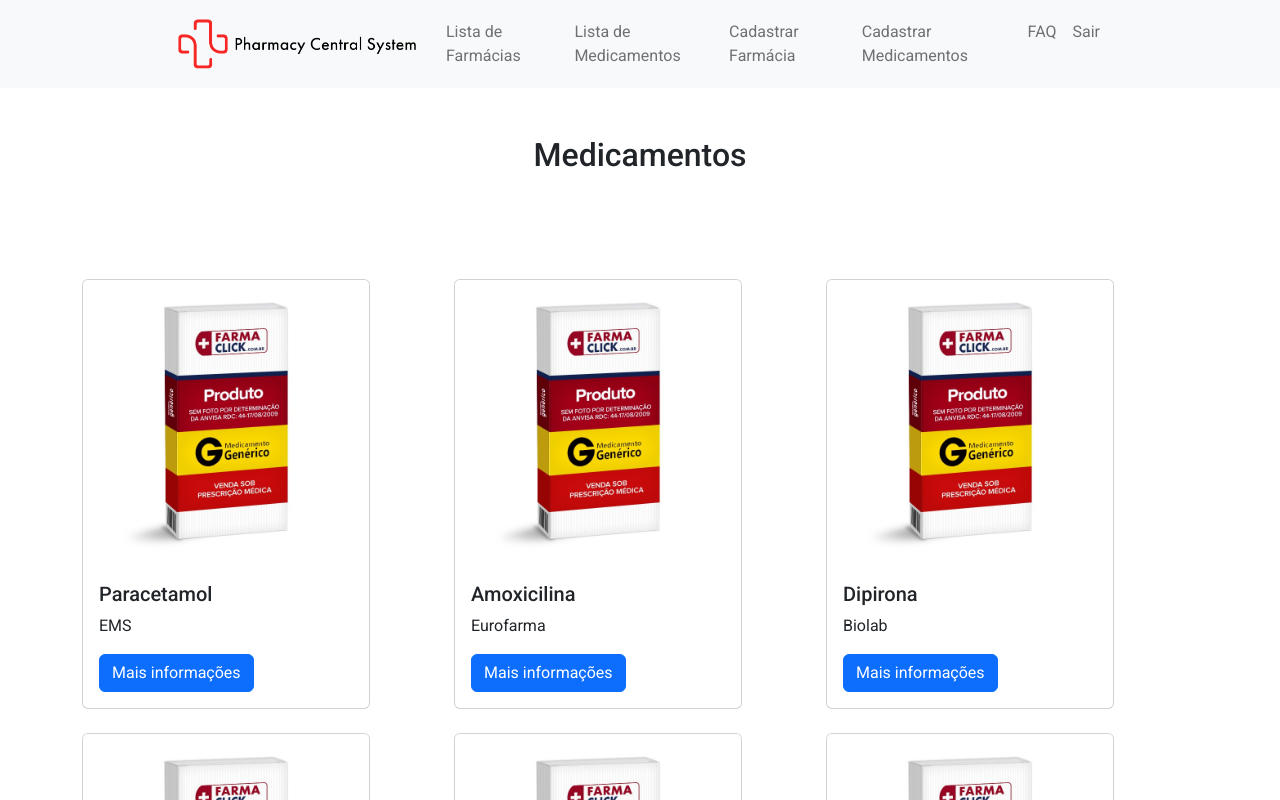
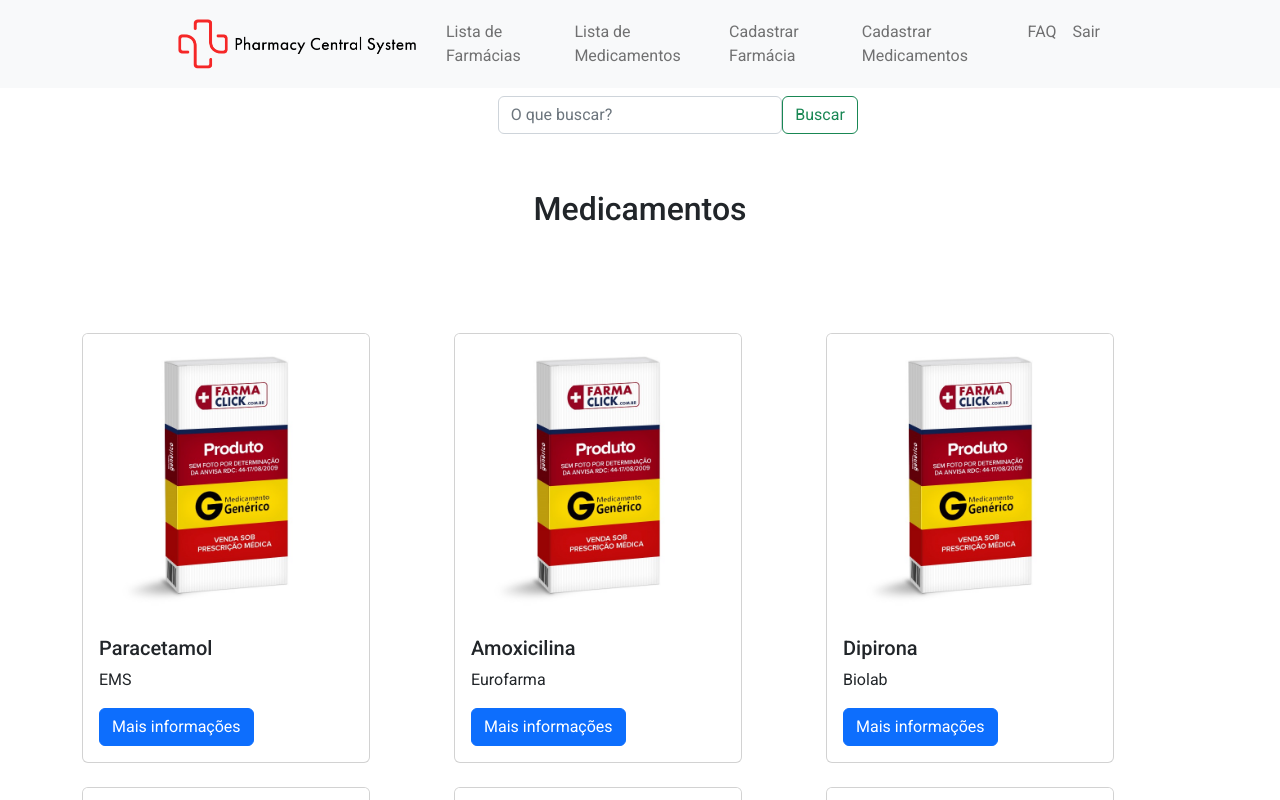
Before and after one commit to ThiagoThe/pharmacyCentralSystem, a React (Vite) app: page /lista-medicamentos in a window 1280 px wide. Shown: the top 800 px of the page. Built offline with nearby package versions, Linux system fonts and the light colour scheme; data requests are answered from the project's data file.

Commit message:
feat: funções e barra de busca adicionados

```diff
--- a/src/components/Grids/MedGrid.jsx
+++ b/src/components/Grids/MedGrid.jsx
@@ -2,24 +2,30 @@ import { useMed } from "../../contexts/medContext";
 import { CardMed } from "../Card/CardMed";
 import { Col, Row, Container } from "react-bootstrap";
 
-export const MedGrid = ({ medicamento }) => {
+export const MedGrid = ({ resultado }) => {
   const context = useMed();
 
   return (
+    <>
       <Row xs={1} md={3} className="g-4">
-      {context.medicamentos.length ? (
+        {resultado === "" ? (
+          context.medicamentos.length ? (
             context.medicamentos.map((medicamento) => (
-          <Col key={medicamento.nome}>
+              <Col key={medicamento.id}>
                 <CardMed medicamento={medicamento} />
               </Col>
             ))
           ) : (
-        <Container>
-          <Row className="m-5  text-center">
             <h3>Não há medicamentos cadastrados</h3>
-          </Row>
-        </Container>
+          )
+        ) : (
+          resultado.map((medicamento) => (
+            <Col key={medicamento.id}>
+              <CardMed medicamento={medicamento} />
+            </Col>
+          ))
         )}
       </Row>
+    </>
   );
 };
--- a/src/components/Map/Map.jsx
+++ b/src/components/Map/Map.jsx
@@ -7,7 +7,7 @@ import { PopFarm } from "./PopFarm";
 import L from "leaflet";
 import iconGPS from "../../.././img/iconGPS.png";
 
-export const Map = () => {
+export const Map = ({ farmacias }) => {
   const geo = useFarm();
 
   const iconPerson = new L.Icon({
@@ -22,7 +22,24 @@ export const Map = () => {
         url="https://{s}.tile.openstreetmap.org/{z}/{x}/{y}.png"
       />
       <MarkerClusterGroup>
-        {geo.farmacias.map((farmacia) => (
+        {farmacias.length === 0
+          ? geo.farmacias.map((farmacia) => (
+              <Marker
+                position={
+                  new L.LatLng(
+                    farmacia.endereco.latitude,
+                    farmacia.endereco.longitude
+                  )
+                }
+                icon={iconPerson}
+                key={farmacia.id}
+              >
+                <Popup>
+                  <PopFarm farmacia={farmacia} />
+                </Popup>
+              </Marker>
+            ))
+          : farmacias.map((farmacia) => (
               <Marker
                 position={
                   new L.LatLng(
--- /dev/null
+++ b/src/components/Search/NavSearch.jsx
@@ -0,0 +1,40 @@
+import React from "react";
+import { Button, Container, Navbar, Form } from "react-bootstrap";
+
+function NavSearch({
+  buscar,
+  setBuscar,
+  buscarFarmacia,
+  buscarMedicamento,
+  tipoBusca,
+}) {
+  const handleSearch = () => {
+    if (tipoBusca === "farmacia") {
+      buscarFarmacia();
+    } else if (tipoBusca === "medicamento") {
+      buscarMedicamento();
+    }
+  };
+
+  return (
+    <Navbar bg="white" expand="ms">
+      <Container>
+        <Form className="d-flex mx-auto " onSubmit={(e) => e.preventDefault()}>
+          <Form.Control
+            type="search"
+            placeholder="O que buscar?"
+            className="form-control col-lg-8 col-12"
+            aria-label="Search"
+            value={buscar}
+            onChange={(evento) => setBuscar(evento.target.value)}
+          />
+          <Button variant="outline-success" onClick={handleSearch}>
+            Buscar
+          </Button>
+        </Form>
+      </Container>
+    </Navbar>
+  );
+}
+
+export default NavSearch;
--- a/src/pages/CadastroMed.jsx
+++ b/src/pages/CadastroMed.jsx
@@ -133,7 +133,7 @@ function CadastroMed() {
           </Row>
 
           <Button variant="primary" type="submit">
-            Adicionar Medicamento
+            Cadastrar Medicamento
           </Button>
         </Form>
       </Container>
--- a/src/pages/ListaFarm.jsx
+++ b/src/pages/ListaFarm.jsx
@@ -1,23 +1,39 @@
-import React from "react";
+import React, { useState } from "react";
 import { useFarm } from "../contexts/farmContext";
 import { Header } from "../components/Header/Header";
 import { Container, Row } from "react-bootstrap";
 import { Map } from "../components/Map/Map";
 import Footer from "../components/Footer/Footer";
+import NavSearch from "../components/Search/NavSearch";
 
 function ListaFarm() {
   const context = useFarm();
 
+  const [buscar, setBuscar] = useState([]);
+  const [farmaciaBuscada, setFarmaciaBuscada] = useState([]);
+
+  function buscarFarmacia() {
+    const farmaciaBuscada = context.farmacias.filter((farmacia) => {
+      return farmacia.razao_social.toLowerCase().includes(buscar.toLowerCase());
+    });
+    setFarmaciaBuscada(farmaciaBuscada);
+  }
+
   return (
     <>
       <Header />
-
+      <NavSearch
+        buscar={buscar}
+        setBuscar={setBuscar}
+        buscarFarmacia={buscarFarmacia}
+        tipoBusca="farmacia"
+      />
       <Container>
         <Row className="m-5 text-center">
           <h2>Farmácias cadastradas</h2>
         </Row>
         <Row>
-          <Map />
+          <Map farmacias={farmaciaBuscada} />
         </Row>
       </Container>
       <Footer />
--- a/src/pages/ListaMed.jsx
+++ b/src/pages/ListaMed.jsx
@@ -3,18 +3,41 @@ import { Header } from "../components/Header/Header";
 import { Container, Row } from "react-bootstrap";
 import Footer from "../components/Footer/Footer";
 import { MedGrid } from "../components/Grids/MedGrid";
+import NavSearch from "../components/Search/NavSearch";
+import { useMed } from "../contexts/medContext";
 
 function ListaMed() {
+  const context = useMed();
+
+  const [buscar, setBuscar] = useState([]);
+  const [medBuscado, setMedBuscado] = useState([]);
+
+  function buscarMedicamento() {
+    const medBuscado = context.medicamentos.filter((medicamento) => {
+      return medicamento.nome.toLowerCase().includes(buscar.toLowerCase());
+    });
+    setMedBuscado(medBuscado);
+  }
+
   return (
     <>
       <Header />
-
+      <NavSearch
+        buscar={buscar}
+        setBuscar={setBuscar}
+        buscarMedicamento={buscarMedicamento}
+        tipoBusca="medicamento"
+      />
       <Container>
         <Row className="m-5 text-center">
           <h2>Medicamentos</h2>
         </Row>
         <Row>
-          <MedGrid />
+          {buscar.length === 0 ? (
+            <MedGrid resultado={""} />
+          ) : (
+            <MedGrid resultado={medBuscado} />
+          )}
         </Row>
       </Container>
       <Footer />
```
Lines whose indentation alone changed are shown as unchanged.
